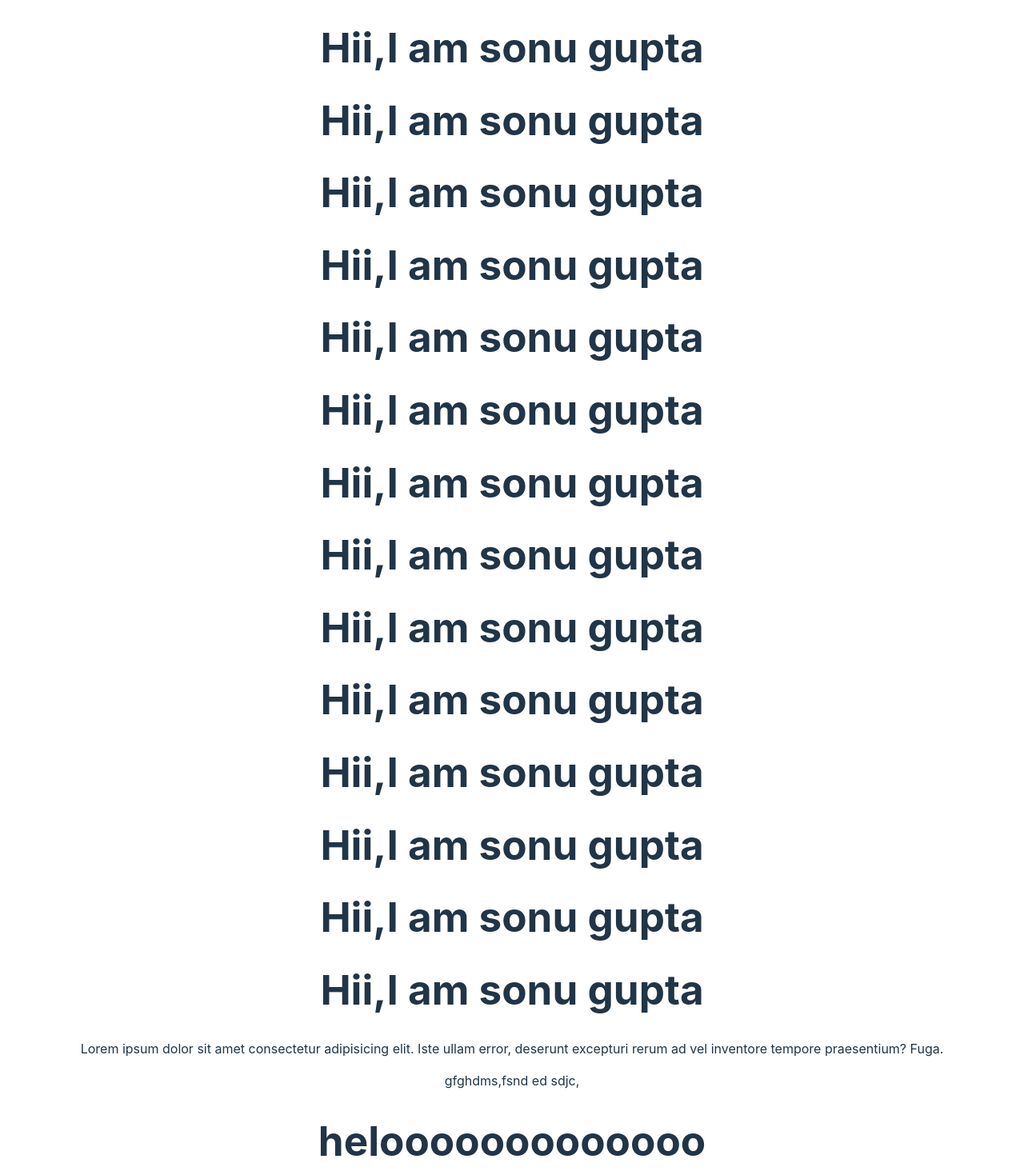
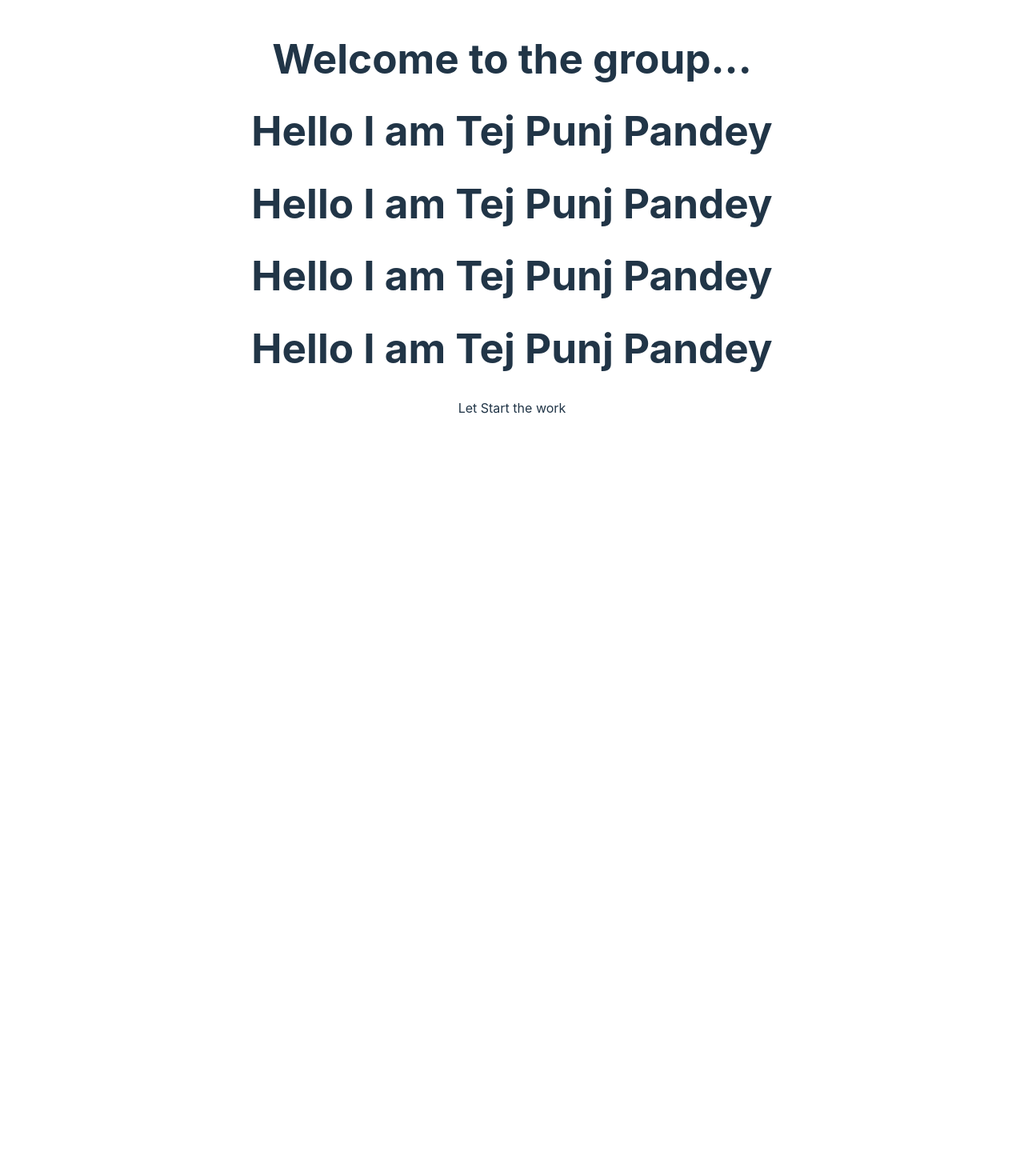
Before and after one commit to guptasonu14/app, a React (Vite) app: page / in a window 1280 px wide. Shown: the part 126-1590 px from the top of the page at 80% size. After the commit the page ends 800 px from the top, so only its background shows below. Built offline with nearby package versions, Linux system fonts and the light colour scheme.

Commit message:
First Commit

```diff
--- a/src/App.jsx
+++ b/src/App.jsx
@@ -7,24 +7,11 @@ function App() {
   return (
     <>
       <h1>Welcome to the group...</h1>
-      <h1>Hii,I am sonu gupta</h1>
-      <h1>Hii,I am sonu gupta</h1>
-      <h1>Hii,I am sonu gupta</h1>
-      <h1>Hii,I am sonu gupta</h1>
-      <h1>Hii,I am sonu gupta</h1>
-      <h1>Hii,I am sonu gupta</h1>
-      <h1>Hii,I am sonu gupta</h1>
-      <h1>Hii,I am sonu gupta</h1>
-      <h1>Hii,I am sonu gupta</h1>
-      <h1>Hii,I am sonu gupta</h1>
-      <h1>Hii,I am sonu gupta</h1>
-      <h1>Hii,I am sonu gupta</h1>
-      <h1>Hii,I am sonu gupta</h1>
-      <h1>Hii,I am sonu gupta</h1>
-      <p>Lorem ipsum dolor sit amet consectetur adipisicing elit. Iste ullam error, deserunt excepturi rerum ad vel inventore tempore praesentium? Fuga.</p>
-
-      <p>gfghdms,fsnd ed sdjc,</p>
-      <h1>helooooooooooooo</h1>
+     <h1>Hello I am Tej Punj Pandey</h1>
+     <h1>Hello I am Tej Punj Pandey</h1>
+     <h1>Hello I am Tej Punj Pandey</h1>
+     <h1>Hello I am Tej Punj Pandey</h1>
+      <p>Let Start the work</p>
 
 
     </>
```
